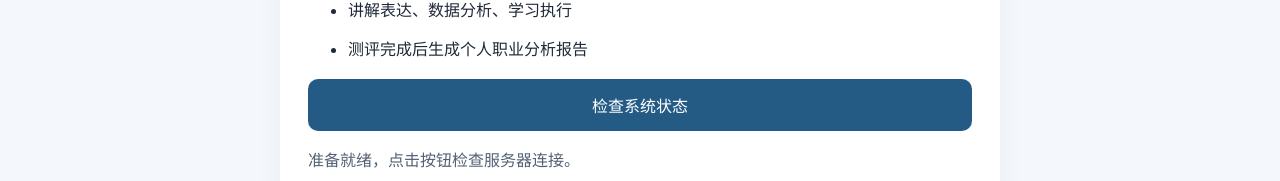
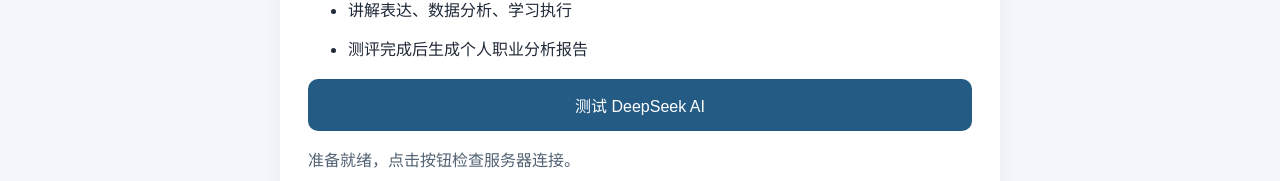
Before and after one commit to zhouyuanshu0730-tech/wenlv-ai-career-assessment, a website: page public/index.html in a window 1280 px wide. Shown: the part 367-548 px from the top of the page. Drawn offline with Linux system fonts and the light colour scheme.

Commit message:
Change button text to '测试 DeepSeek AI'

```diff
--- a/public/index.html
+++ b/public/index.html
@@ -76,7 +76,7 @@
       <li>讲解表达、数据分析、学习执行</li>
       <li>测评完成后生成个人职业分析报告</li>
     </ul>
-    <button id="startBtn" type="button">检查系统状态</button>
+<button id="startBtn" type="button">测试 DeepSeek AI</button>
     <p id="status" role="status">准备就绪，点击按钮检查服务器连接。</p>
   </main>
 
```
